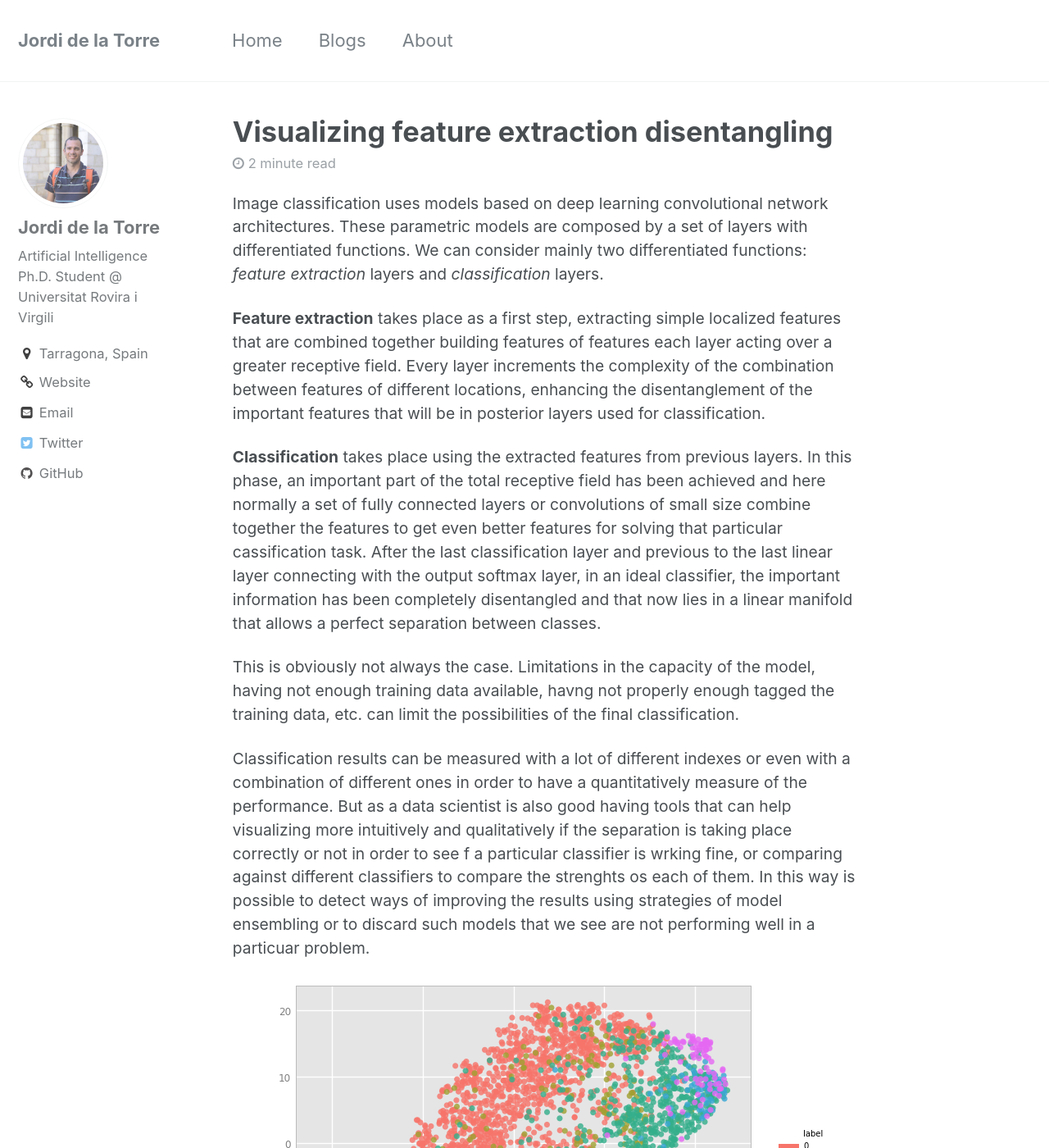
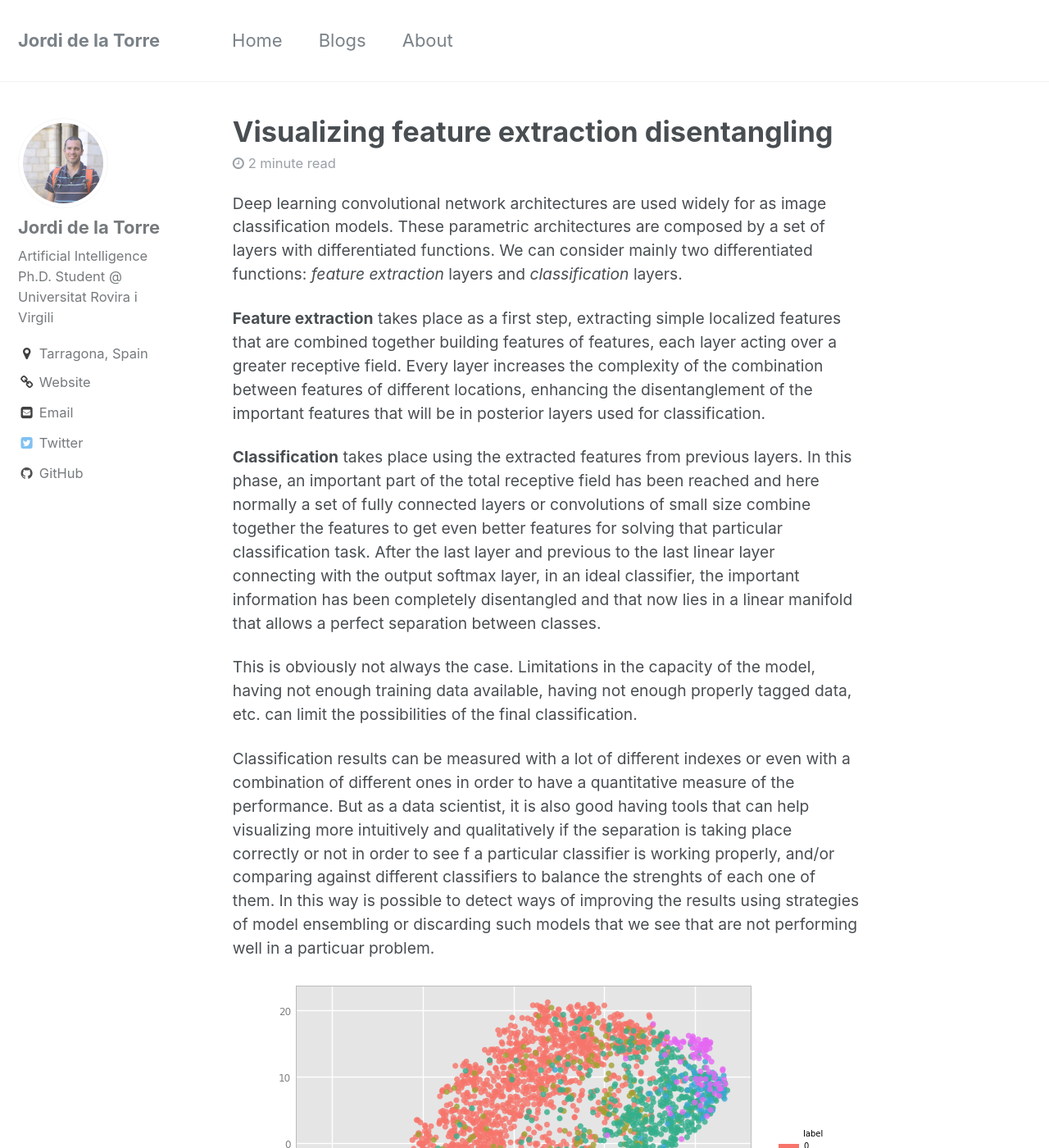
Before and after one commit to jorditg/jorditg.github.io, a Jekyll site: the page built from _posts/2018-02-21-visualizing-feature-extraction-disentangling.md, in a window 1280 px wide and 1400 px high. Shown: the whole window at 82% size. Built offline with Jekyll 4.4.1, drawn with Linux system fonts in a browser that asks for light colours; some of the changed text lies outside the part shown.

Commit message:
Update 2018-02-21-visualizing-feature-extraction-disentangling.md

```diff
--- a/_posts/2018-02-21-visualizing-feature-extraction-disentangling.md
+++ b/_posts/2018-02-21-visualizing-feature-extraction-disentangling.md
@@ -10,18 +10,20 @@ tags:
   - Classification
 ---
 
-Image classification uses models based on deep learning convolutional network architectures. These parametric models are composed by a set of layers with differentiated functions. We can consider mainly two differentiated functions: *feature extraction* layers and *classification* layers.
+Deep learning convolutional network architectures are used widely for as image classification models. These parametric architectures are composed by a set of layers with differentiated functions. We can consider mainly two differentiated functions: *feature extraction* layers and *classification* layers.
 
-**Feature extraction** takes place as a first step, extracting simple localized features that are combined together building features of features each layer acting over a greater receptive field. Every layer increments the complexity of the combination between features of different locations, enhancing the disentanglement of the important features that will be in posterior layers used for classification.
+**Feature extraction** takes place as a first step, extracting simple localized features that are combined together building features of features, each layer acting over a greater receptive field. Every layer increases the complexity of the combination between features of different locations, enhancing the disentanglement of the important features that will be in posterior layers used for classification.
 
-**Classification** takes place using the extracted features from previous layers. In this phase, an important part of the total receptive field has been achieved and here normally a set of fully connected layers or convolutions of small size combine together the features to get even better features for solving that particular cassification task. After the last classification layer and previous to the last linear layer connecting with the output softmax layer, in an ideal classifier, the important information has been completely disentangled and that now lies in a linear manifold that allows a perfect separation between classes.
+**Classification** takes place using the extracted features from previous layers. In this phase, an important part of the total receptive field has been reached and here normally a set of fully connected layers or convolutions of small size combine together the features to get even better features for solving that particular classification task. After the last layer and previous to the last linear layer connecting with the output softmax layer, in an ideal classifier, the important information has been completely disentangled and that now lies in a linear manifold that allows a perfect separation between classes.
 
-This is obviously not always the case. Limitations in the capacity of the model, having not enough training data available, havng not properly enough tagged the training data, etc. can limit the possibilities of the final classification.
+This is obviously not always the case. Limitations in the capacity of the model, having not enough training data available, having not enough properly tagged data, etc. can limit the possibilities of the final classification.
 
-Classification results can be measured with a lot of different indexes or even with a combination of different ones in order to have a quantitatively measure of the performance. But as a data scientist is also good having tools that can help visualizing more intuitively and qualitatively if the separation is taking place correctly or not in order to see f a particular classifier is wrking fine, or comparing against different classifiers to compare the strenghts os each of them. In this way is possible to detect ways of improving the results using strategies of model ensembling or to discard such models that we see are not performing well in a particuar problem.
+Classification results can be measured with a lot of different indexes or even with a combination of different ones in order to have a quantitative measure of the performance. But as a data scientist, it is also good having tools that can help visualizing more intuitively and qualitatively if the separation is taking place correctly or not in order to see f a particular classifier is working properly, and/or comparing against different classifiers to balance the strenghts of each one of them. In this way is possible to detect ways of improving the results using strategies of model ensembling or discarding such models that we see that are not performing well in a particuar problem.
 
 ![t-sne]({{ site.url }}/assets/images/2018-02-21-visualizing-feature-extraction-disentangling/tsne2d.png)
 
-In the image above we present the two dimensional t-SNE visualization of the last layer features used for a 5 class image medical image classification problem. t-SNE is a stochastic non-linear way of visualizing multidimensional data. As we can see in the image we can clearly identify those classesthat are correctly separated from those one that are mixed. The visualization allows also the identification of possible misclassification cases, that can be studied (for example requesting a reevaluation) in order to identify if the missclasification is due to a model limitation or due to a tagging error.
+In the image above we present the two dimensional t-SNE visualization of the last layer features used for a 5 class image medical image classification problem. t-SNE is a stochastic non-linear way of visualizing multidimensional data. As we can see in the image, we can clearly identify those classes that are correctly separated from those one that are still mixed. The visualization allows also the identification of possible misclassification cases, that can be studied (for example requesting a reevaluation) in order to identify if the missclasification is due to a model limitation or due to a tagging error.
 
 We identify a clear good separation between classes 0, 2 and 4. Class 1 is not well separated and is mixed with classes 0 and 2. There is some mixing between classes 2, 3 and 4, but in some way we identify the separation between them although some superposition is present. In case of class 1 clearly another type of classification and a revision of the tagged information must be addressed.
+
+Visualization like the presented in this blog entry can guide us in the design and selection of the best classification methods for a particular application.
```
